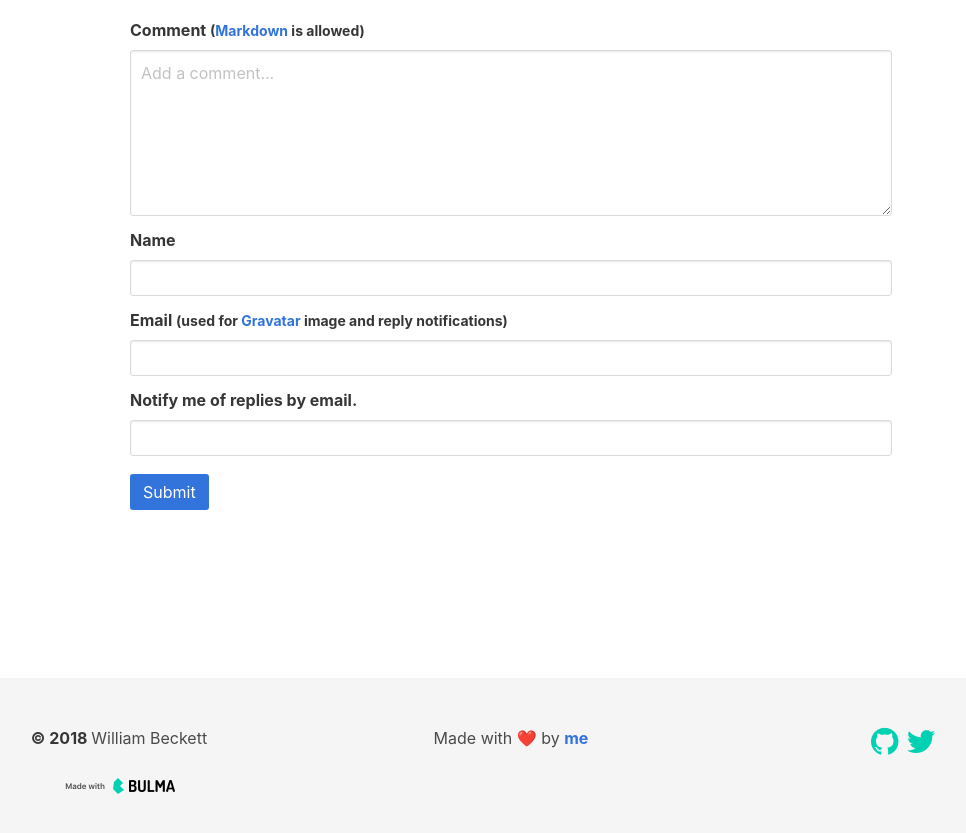
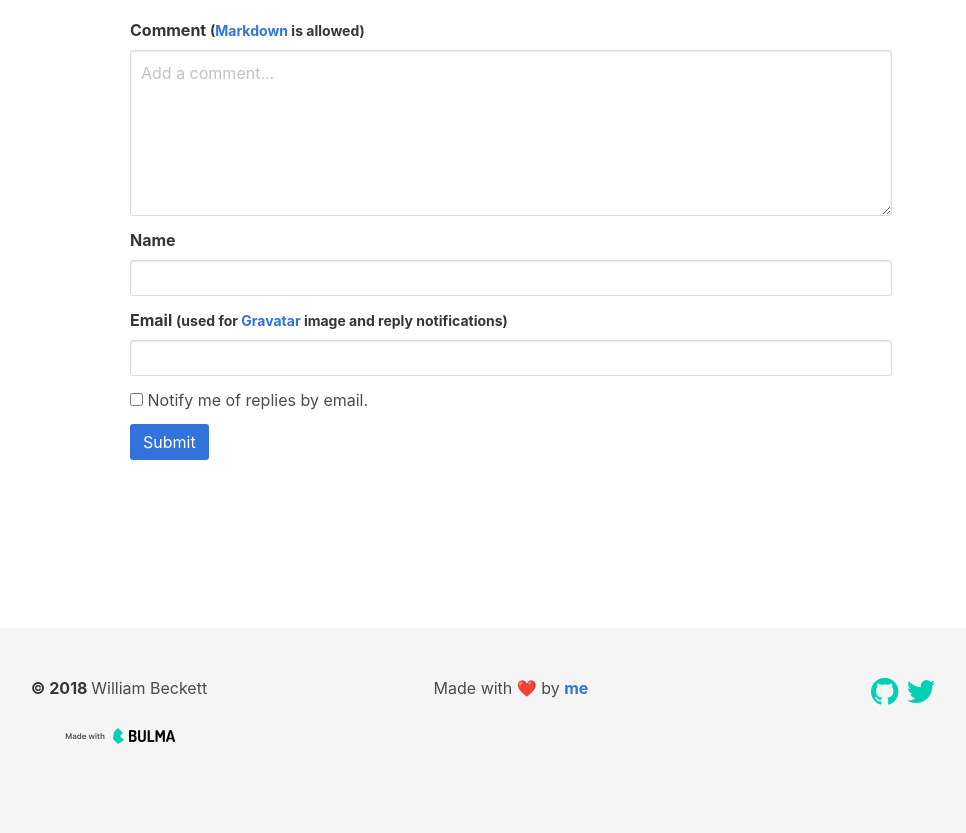
Before and after one commit to wjbeckett/blog, a Jekyll site: the page built from _posts/2018-01-15-prismcentral-noip.md, in a window 1280 px wide and 900 px high, scrolled down 1935 px. Shown: the top 833 px of the window, without its empty margins (129-1095 px from the left). Built offline with Jekyll 4.4.1, drawn with Linux system fonts in a browser that asks for light colours; nearby versions of some CDN libraries.

Commit message:
updating checkbox on comment form

```diff
--- a/_includes/comment-form.html
+++ b/_includes/comment-form.html
@@ -38,10 +38,10 @@
       <!-- End comment form alert messaging -->
       <div class="field">
         <div class="g-recaptcha" data-sitekey="{{ site.reCaptcha.siteKey }}"></div>
-        <label class="comment-reply-notifications label" for="comment-form-reply">Notify me of replies by email.</label>
-          <div class="control">
-            <input class="input" type="checkbox" id="comment-form-reply" name="options[subscribe]" value="email">
-          </div>
+        <label class="comment-reply-notifications checkbox" for="comment-form-reply">
+          <input class="checkbox" type="checkbox" id="comment-form-reply" name="options[subscribe]" value="email">
+          Notify me of replies by email.
+        </label>
       </div>
       <div class="field">
         <div class="control">
```
